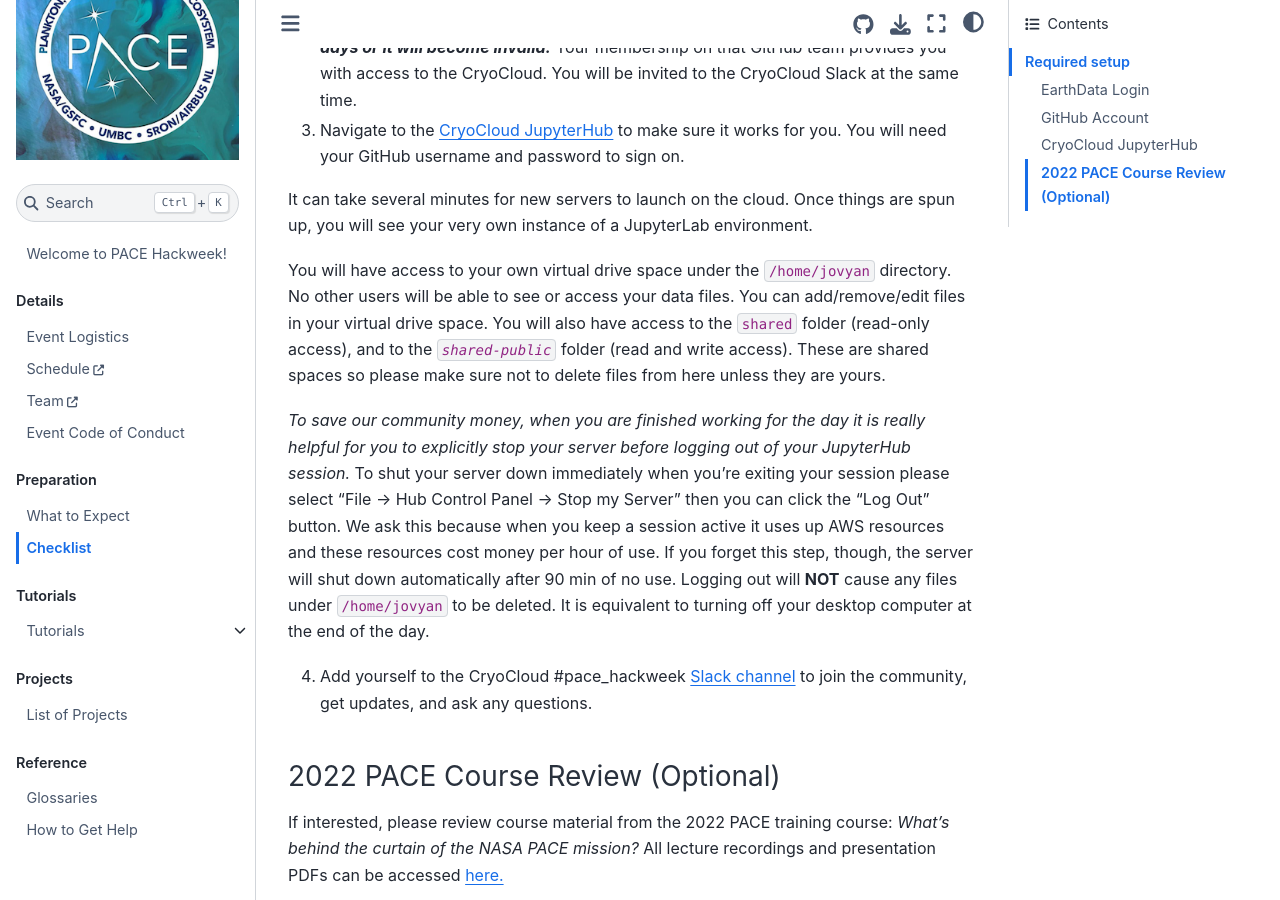
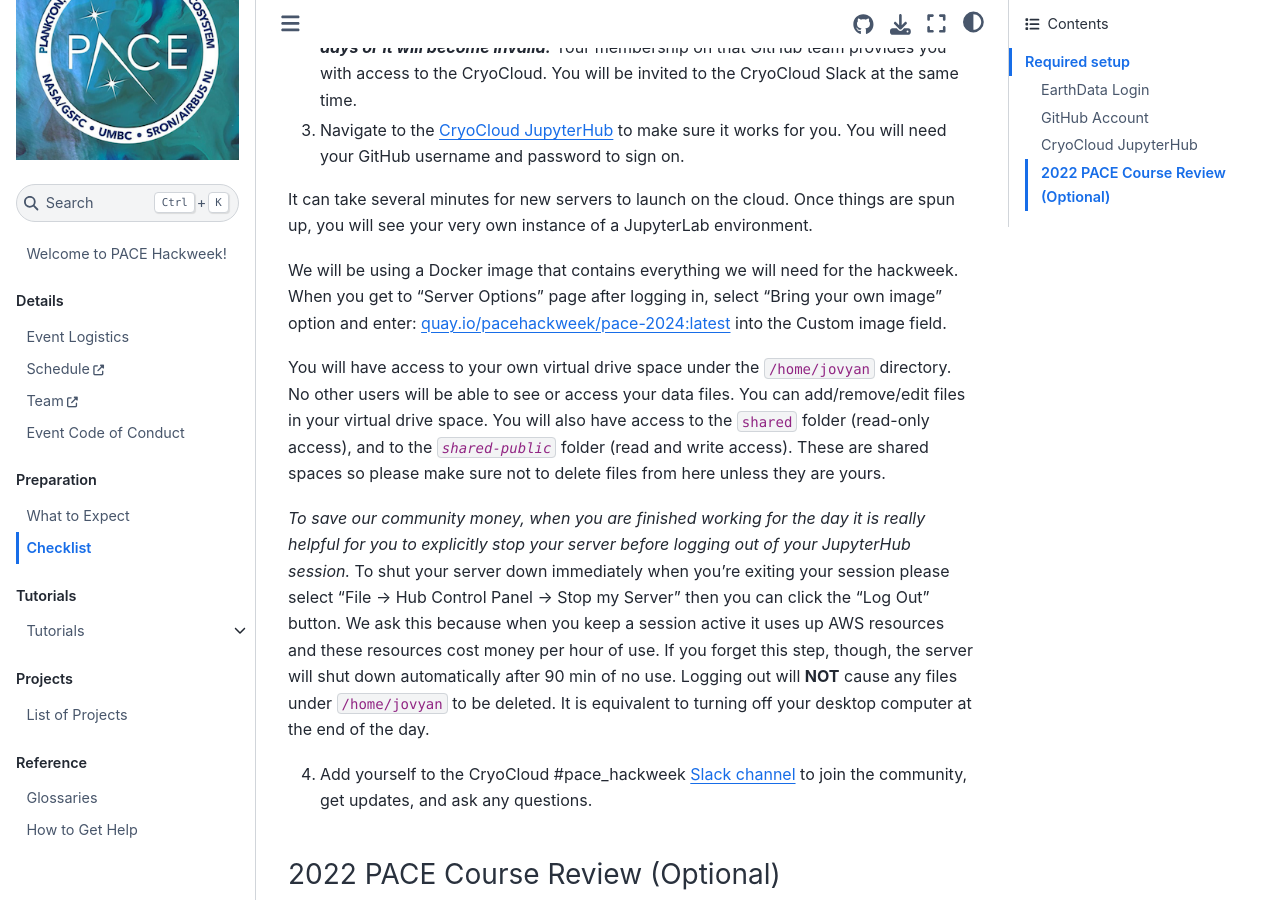
Before and after one commit to PACEHackWeek/pace-2024, a Jupyter Book: the page built from book/preliminary/checklist.md, in a window 1280 px wide and 900 px high, scrolled down 1427 px. Built offline with Jupyter Book 1.0.4 settings and Sphinx 7.4.7 and the Sphinx Book theme 1.1.4, drawn with Linux system fonts in a browser that asks for light colours; pages that are not in the unit, such as notebooks, are missing from menus.

Commit message:
Update checklist.md

```diff
--- a/book/preliminary/checklist.md
+++ b/book/preliminary/checklist.md
@@ -60,6 +60,10 @@
 
 It can take several minutes for new servers to launch on the cloud. Once things are spun up, you will see your very own instance of a JupyterLab environment.
 
+We will be using a Docker image that contains everything we will need for the hackweek. When you get to "Server Options" page after logging in, select "Bring your own image" option and enter: quay.io/pacehackweek/pace-2024:latest into the Custom image field.
+
+
+
 You will have access to your own virtual drive space under the `/home/jovyan` directory. No other users will be able to see or access your data files. You can add/remove/edit files in your virtual drive space. You will also have access to the `shared` folder (read-only access), and to the *`shared-public`* folder (read and write access). These are shared spaces so please make sure not to delete files from here unless they are yours.
 
 *To save our community money, when you are finished working for the day it is really helpful for you to explicitly stop your server before logging out of your JupyterHub session.* To shut your server down immediately when you’re exiting your session please select “File -> Hub Control Panel -> Stop my Server” then you can click the “Log Out” button. We ask this because when you keep a session active it uses up AWS resources and these resources cost money per hour of use. If you forget this step, though, the server will shut down automatically after 90 min of no use.
```
